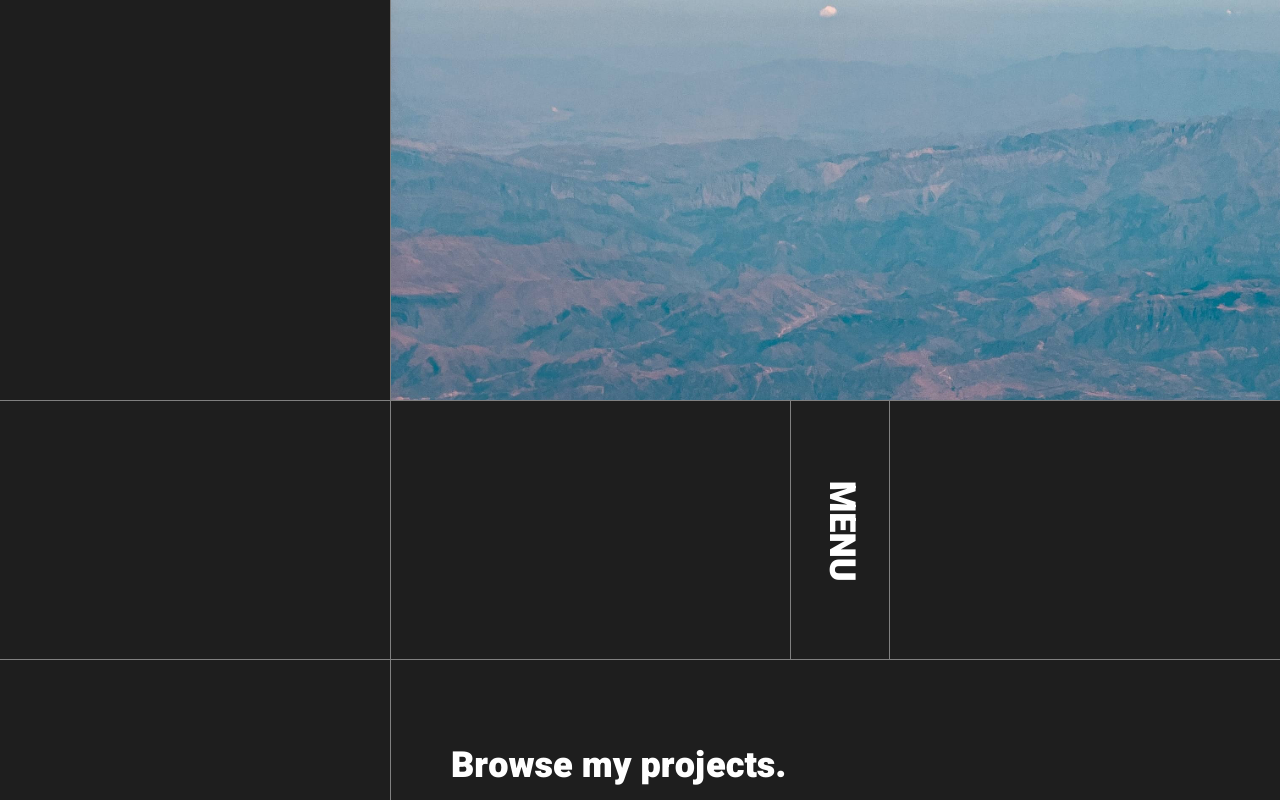
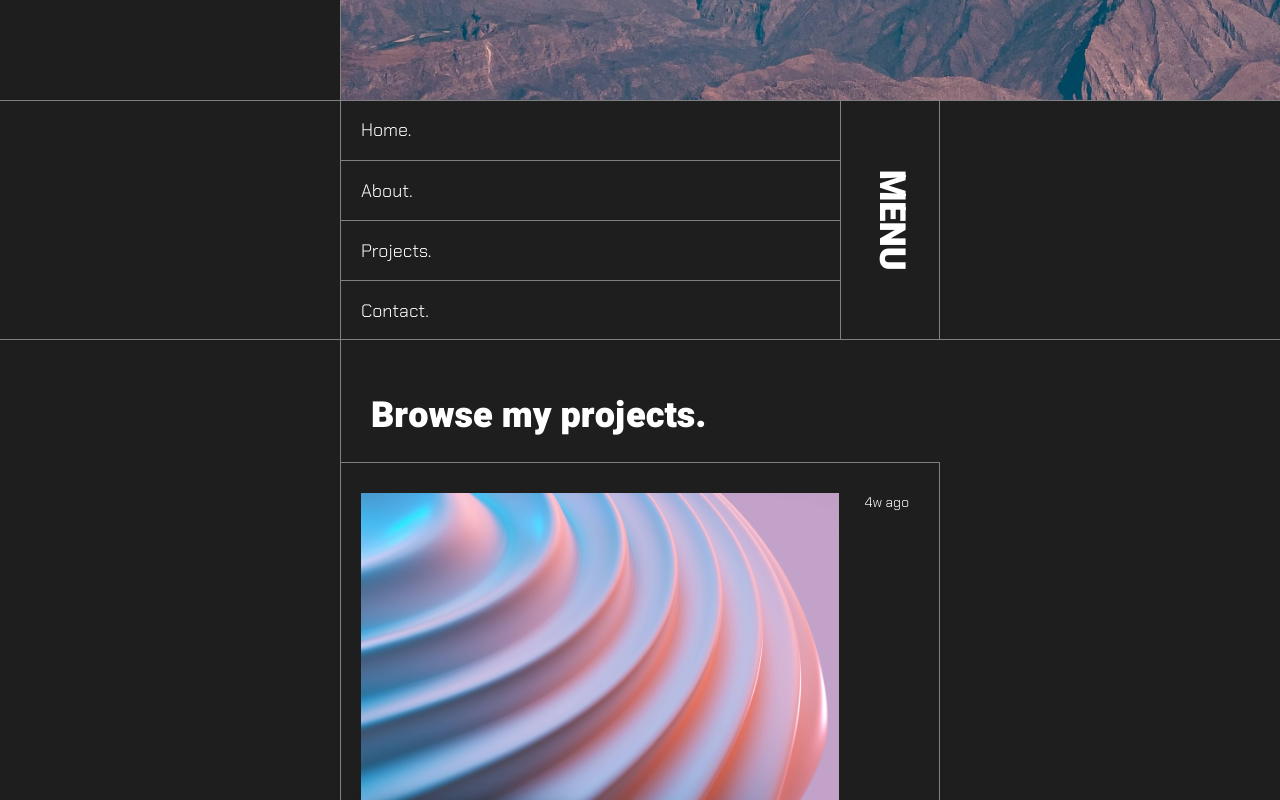
Before and after one commit to Schlomoh/ws-version-3, a Next.js app: page / in a window 1280 px wide. Both pictures are taken after a click on the element "MENU". Shown: the top 800 px of the page. Built offline with nearby package versions, Linux system fonts and the light colour scheme.

Commit message:
add some base components

```diff
--- a/components/basePage.tsx
+++ b/components/basePage.tsx
@@ -2,20 +2,20 @@ import styled from "styled-components";
 import {
   CenterColumn,
   CenterRow,
+  hover,
   PaddingContainer,
 } from "./globalStyledComponents";
 
-import background from "../assets/img/background.jpg";
 import Image from "next/image";
-import { useCallback, useLayoutEffect, useRef, useState } from "react";
+import { useLayoutEffect, useRef, useState } from "react";
+import { useRouter } from "next/router";
 
 const border = `solid 1px grey`;
 
 const CenterPageContainer = styled(CenterColumn)<ICenterPageContainerProps>`
   width: 100%;
-  max-width: 500px;
+  max-width: 600px;
   border-left: ${border};
-  height: max-content;
 
   padding: ${(props) =>
     props.noPadding ? "0" : props.padding ? props.padding : "30px"};
@@ -52,10 +52,29 @@ const PageRow = styled(CenterRow)<IPageRowProps>`
 
   ${(props) =>
     props.sticky
-      ? `position: sticky; top: 0; z-index: 2; border-top: ${border};`
+      ? `position: sticky; top: 0; z-index: 20; border-top: ${border};`
       : `position: relative`};
 
-  transition: height ${(props) => `${props.collapseSpeed}s`} ease-out;
+  transition: height
+    ${(props) => (props.collapseSpeed ? `${props.collapseSpeed}s` : "")};
+`;
+
+const MenuWrapper = styled(PaddingContainer)`
+  padding: 0;
+  .menuItem {
+    height: 60px;
+    cursor: pointer;
+    padding: 0 20px;
+    border-top: ${border};
+    transition: background-color 0.25s;
+    ${hover(`background-color: rgb(60,60,60)`)}
+    :active {
+      background-color: rgb(20, 20, 20);
+    }
+  }
+  .menuItem:first-child {
+    border-top: none;
+  }
 `;
 
 const PageTitle = styled.span`
@@ -63,17 +82,19 @@ const PageTitle = styled.span`
     margin: 0;
   }
   h4 {
-    margin-bottom: 0;
+    margin: 10px 0;
   }
 `;
 
 const MenuRow = (props: IBasePageProps) => {
   const { title, subtitle } = props;
 
+  const menuHeight = 240;
+
   //states
   const [changeMenu, setchangeMenu] = useState(false); // the 'trigger'
   const [showMenu, setShowMenu] = useState(true); // show menu is true since the first useEffect call inverses it
-  const [menuRowHeight, setHeight] = useState(0);
+  const [menuRowHeight, setHeight] = useState(menuHeight);
 
   //refs
   const contentRef = useRef<HTMLDivElement>(null);
@@ -89,17 +110,34 @@ const MenuRow = (props: IBasePageProps) => {
   useLayoutEffect(() => {
     setHeight(0);
     setTimeout(() => {
-      if (contentRef.current) setHeight(contentRef.current.clientHeight);
+      if (contentRef.current) setHeight(menuHeight);
       setShowMenu((show) => !show);
     }, collapseSpeed * 1000);
   }, [changeMenu]);
 
   const Menu = () => {
-    return <PaddingContainer></PaddingContainer>;
+    const router = useRouter()
+    return (
+      <MenuWrapper justify="center">
+        <div onClick={()=> {router.push('/')}} className="menuItem">
+          <p>Home.</p>
+        </div>
+        <div onClick={()=> {router.push('about')}} className="menuItem">
+          <p>About.</p>
+        </div>
+        <div className="menuItem">
+          <p>Projects.</p>
+        </div>
+        <div className="menuItem">
+          <p>Contact.</p>
+        </div>
+      </MenuWrapper>
+    );
   };
+
   const TitleContent = () => {
     return (
-      <PaddingContainer>
+      <PaddingContainer justify="center">
         <PageTitle>
           <h4>{subtitle}</h4>
           <h1>{title.toUpperCase()}</h1>
@@ -126,14 +164,14 @@ const MenuRow = (props: IBasePageProps) => {
 };
 
 const BasePage = (props: IBasePageProps) => {
-  const { Content } = props;
+  const { Content, image } = props;
 
   return (
     <main>
-      <PageRow image={400}>
+      <PageRow image={100}>
         <CenterPageContainer noPadding>
           <div className="imageContainer">
-            <Image objectFit="cover" src={background} alt="" />
+            <Image objectFit="cover" src={image} alt="" />
           </div>
         </CenterPageContainer>
       </PageRow>
@@ -141,7 +179,7 @@ const BasePage = (props: IBasePageProps) => {
       <MenuRow {...props} />
 
       <PageRow>
-        <CenterPageContainer>
+        <CenterPageContainer noPadding>
           <Content />
         </CenterPageContainer>
       </PageRow>
--- a/components/globalStyledComponents.tsx
+++ b/components/globalStyledComponents.tsx
@@ -13,10 +13,20 @@ const CenterColumn = styled(FlexCenterContainer)`
   flex-direction: column;
 `;
 
-const PaddingContainer = styled.div`
+const PaddingContainer = styled.div<{ justify?: string }>`
   padding: 30px;
   width: 100%;
-  min-height: 260px;
+  display: flex;
+  flex-direction: column;
+  justify-content: ${(props) => (props.justify ? props.justify : "")};
 `;
 
-export { CenterColumn, CenterRow, PaddingContainer };
+const hover = (css: string) => {
+  return `@media (hover:hover) {
+    :hover {
+      ${css}
+    }
+  }`;
+};
+
+export { CenterColumn, CenterRow, PaddingContainer, hover };
--- /dev/null
+++ b/components/projectItem.tsx
@@ -0,0 +1,61 @@
+import Image from "next/image";
+import styled from "styled-components";
+
+const ProjectButton = styled.div`
+  position: relative;
+  overflow: hidden;
+  height: 400px;
+
+  border: solid 1px grey;
+  border-left: none;
+
+  margin-bottom: 30px;
+
+  padding: 30px 100px 30px 20px;
+
+  .text {
+    position: absolute;
+    z-index: 2;
+    margin: 0;
+    max-width: 80vw;
+  }
+
+  h2 {
+    padding-left: 10px;
+    bottom: 30px;
+    filter: drop-shadow(0 5px 10px rgba(0, 0, 0, 0.5));
+  }
+
+  p {
+    top: 30px;
+    right: 30px;
+    font-weight: 300;
+    font-size: 14px;
+  }
+`;
+
+const ImageWrapper = styled.div`
+  height: 320px;
+  overflow: hidden;
+  position: relative;
+`;
+
+const ProjectItem = ({ name, imgSrc, uploaded, priority }: IItemProps) => {
+  return (
+    <ProjectButton>
+      <p className="text">{uploaded}</p>
+      <h2 className="text">{name.toUpperCase()}</h2>
+      <ImageWrapper>
+        <Image
+          priority={priority}
+          layout="fill"
+          objectFit="cover"
+          src={imgSrc}
+          alt={name}
+        />
+      </ImageWrapper>
+    </ProjectButton>
+  );
+};
+
+export default ProjectItem;
```
